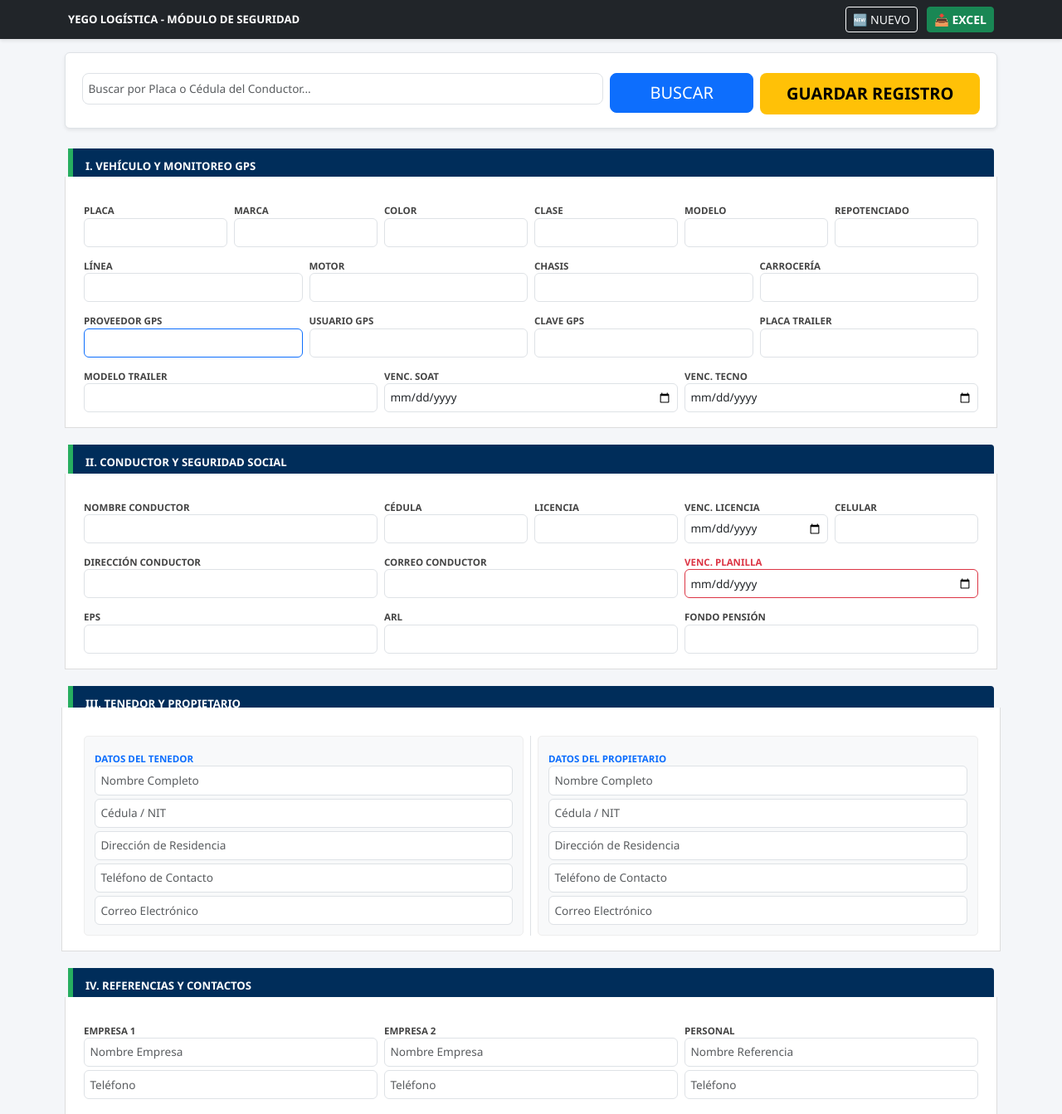
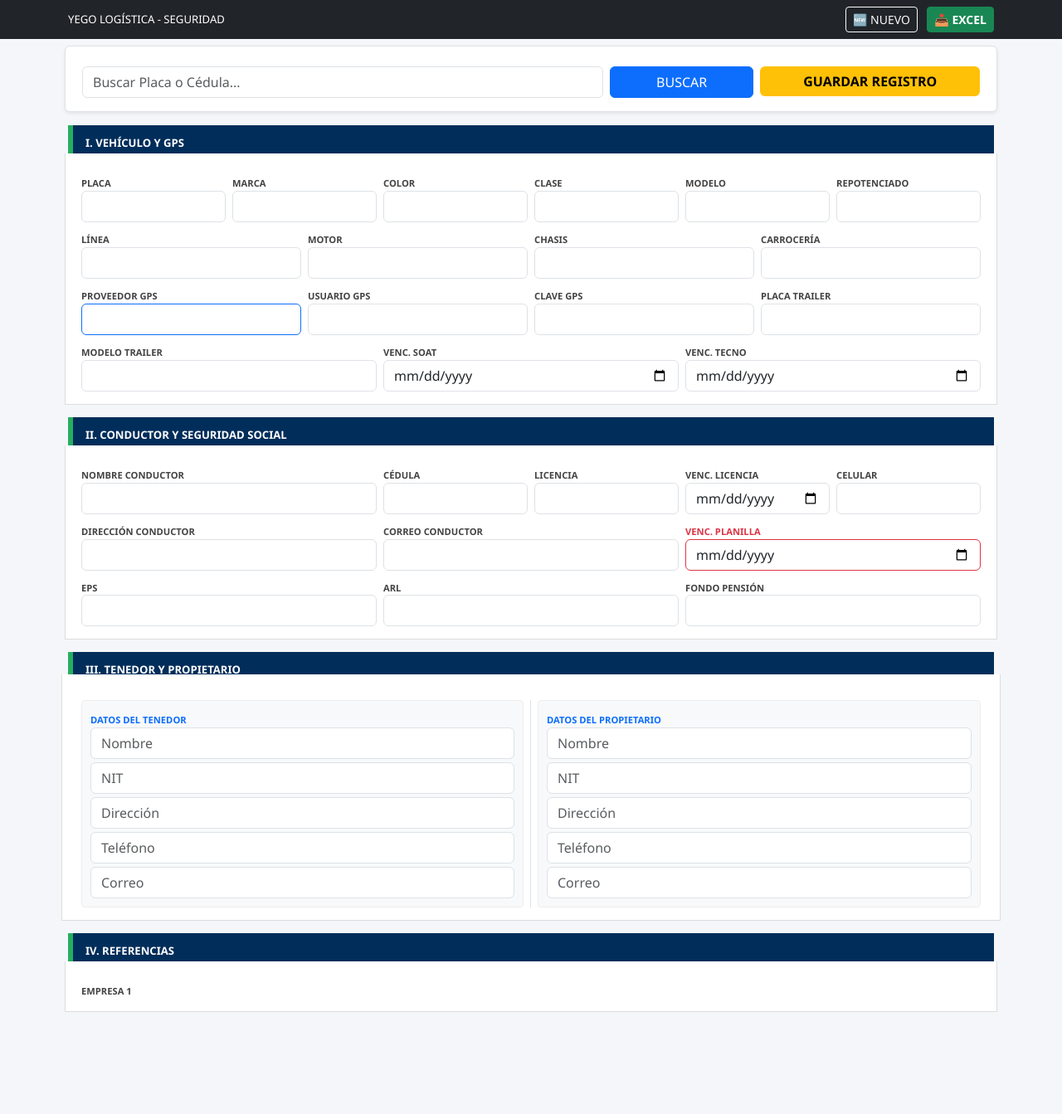
Before and after one commit to proyectodigitalcolombia-ai/yego-logistica-panel, a website: page public/index.html in a window 1280 px wide. Shown: the top 1343 px of the page at 83% size. After the commit the page ends 1268 px from the top, so only its background shows below. Drawn offline with nearby package versions, Linux system fonts and the light colour scheme.

Commit message:
Update index.html

```diff
--- a/public/index.html
+++ b/public/index.html
@@ -8,35 +8,34 @@
         :root { --yego-blue: #002d5a; --yego-green: #27ae60; }
         body { background: #f4f6f9; font-family: 'Segoe UI', sans-serif; font-size: 0.82rem; }
 
-        /* AJUSTE: Línea azul con más espacio para que la palabra se vea completa */
+        /* AJUSTE VISUAL: Más espacio para que el título III no se corte */
         .section-header {
             background: var(--yego-blue);
             color: white;
-            padding: 12px 15px; /* Más aire arriba y abajo */
-            margin-top: 20px;
+            padding: 12px 15px; /* Aumentado para resaltar la palabra */
+            margin-top: 15px;
             font-weight: bold;
             border-left: 6px solid var(--yego-green);
             text-transform: uppercase;
-            line-height: 1.4; /* Evita que el texto choque con los bordes */
-            border-radius: 0 4px 0 0;
+            line-height: 1.4; /* Asegura que la palabra se vea completa arriba y abajo */
         }
 
-        .card-body { background: white; border: 1px solid #ddd; padding: 18px; border-top: none; margin-bottom: 5px; }
-        label { font-weight: bold; font-size: 0.72rem; color: #444; display: block; margin-top: 6px; }
-        .form-control { font-size: 0.85rem; padding: 0.4rem; }
+        .card-body { background: white; border: 1px solid #ddd; padding: 15px; border-top: none; }
+        label { font-weight: bold; font-size: 0.7rem; color: #444; display: block; margin-top: 5px; }
         .vencido { background-color: #ffdce0 !important; border: 1px solid #dc3545 !important; }
         .por-vencer { background-color: #fff3cd !important; border: 1px solid #ffc107 !important; }
-        .btn-yego { background-color: #ffc107; color: #000; font-weight: bold; border: none; padding: 10px; }
-        .btn-yego:hover { background-color: #e5ad06; }
-        .box-sub { background: #f8f9fa; border: 1px solid #eee; padding: 12px; border-radius: 5px; height: 100%; }
-        .navbar { box-shadow: 0 2px 4px rgba(0,0,0,0.1); }
+        .btn-yego { background-color: #ffc107; color: #000; font-weight: bold; border: none; }
+        .box-sub { background: #f8f9fa; border: 1px solid #eee; padding: 10px; border-radius: 4px; height: 100%; }
+
+        .tabla-contenedor { margin-top: 30px; background: white; border-radius: 8px; overflow: hidden; box-shadow: 0 4px 6px rgba(0,0,0,0.1); }
+        .table thead { background: var(--yego-blue); color: white; }
     </style>
 </head>
 <body onload="listarTodo()">
 
 <nav class="navbar bg-dark text-white p-2">
     <div class="container d-flex justify-content-between">
-        <span class="fw-bold">YEGO LOGÍSTICA - MÓDULO DE SEGURIDAD</span>
+        <span>YEGO LOGÍSTICA - SEGURIDAD</span>
         <div>
             <button class="btn btn-outline-light btn-sm me-2" onclick="limpiarForm()">🆕 NUEVO</button>
             <button class="btn btn-success btn-sm fw-bold" onclick="document.getElementById('f').click()">📥 EXCEL</button>
@@ -45,21 +44,15 @@
     </div>
 </nav>
 
-<div class="container mt-4 mb-5">
-    <div class="row g-2 mb-4 bg-white p-3 shadow-sm border rounded">
-        <div class="col-md-7">
-            <input type="text" id="q" class="form-control form-control-lg" placeholder="Buscar por Placa o Cédula del Conductor...">
-        </div>
-        <div class="col-md-2">
-            <button class="btn btn-primary btn-lg w-100" onclick="consultar()">BUSCAR</button>
-        </div>
-        <div class="col-md-3">
-            <button class="btn btn-yego btn-lg w-100" onclick="guardar()">GUARDAR REGISTRO</button>
-        </div>
+<div class="container mt-3 mb-5">
+    <div class="row g-2 mb-3 bg-white p-3 shadow-sm border rounded">
+        <div class="col-md-7"><input type="text" id="q" class="form-control" placeholder="Buscar Placa o Cédula..."></div>
+        <div class="col-md-2"><button class="btn btn-primary w-100" onclick="consultar()">BUSCAR</button></div>
+        <div class="col-md-3"><button class="btn btn-yego w-100" onclick="guardar()">GUARDAR REGISTRO</button></div>
     </div>
 
     <form id="formYego">
-        <div class="section-header">I. VEHÍCULO Y MONITOREO GPS</div>
+        <div class="section-header">I. VEHÍCULO Y GPS</div>
         <div class="card-body row g-2">
             <div class="col-md-2"><label>PLACA</label><input type="text" id="v_placa" class="form-control"></div>
             <div class="col-md-2"><label>MARCA</label><input type="text" id="v_marca" class="form-control"></div>
@@ -76,8 +69,8 @@
             <div class="col-md-3"><label>CLAVE GPS</label><input type="text" id="v_gps_pass" class="form-control"></div>
             <div class="col-md-3"><label>PLACA TRAILER</label><input type="text" id="v_trayler" class="form-control"></div>
             <div class="col-md-4"><label>MODELO TRAILER</label><input type="text" id="v_m_trailer" class="form-control"></div>
-            <div class="col-md-4"><label>VENC. SOAT</label><input type="date" id="v_soat" class="form-control"></div>
-            <div class="col-md-4"><label>VENC. TECNO</label><input type="date" id="v_tecno" class="form-control"></div>
+            <div class="col-md-4"><label>VENC. SOAT</label><input type="date" id="v_soat" class="form-control" onchange="alerta(this.id)"></div>
+            <div class="col-md-4"><label>VENC. TECNO</label><input type="date" id="v_tecno" class="form-control" onchange="alerta(this.id)"></div>
         </div>
 
         <div class="section-header">II. CONDUCTOR Y SEGURIDAD SOCIAL</div>
@@ -85,11 +78,11 @@
             <div class="col-md-4"><label>NOMBRE CONDUCTOR</label><input type="text" id="c_nom" class="form-control"></div>
             <div class="col-md-2"><label>CÉDULA</label><input type="text" id="c_cc" class="form-control"></div>
             <div class="col-md-2"><label>LICENCIA</label><input type="text" id="c_lic" class="form-control"></div>
-            <div class="col-md-2"><label>VENC. LICENCIA</label><input type="date" id="c_venc_lic" class="form-control"></div>
+            <div class="col-md-2"><label>VENC. LICENCIA</label><input type="date" id="c_venc_lic" class="form-control" onchange="alerta(this.id)"></div>
             <div class="col-md-2"><label>CELULAR</label><input type="text" id="c_cel" class="form-control"></div>
             <div class="col-md-4"><label>DIRECCIÓN CONDUCTOR</label><input type="text" id="c_dir" class="form-control"></div>
             <div class="col-md-4"><label>CORREO CONDUCTOR</label><input type="text" id="c_mail" class="form-control"></div>
-            <div class="col-md-4"><label class="text-danger">VENC. PLANILLA</label><input type="date" id="c_venc_planilla" class="form-control border-danger"></div>
+            <div class="col-md-4"><label class="text-danger">VENC. PLANILLA</label><input type="date" id="c_venc_planilla" class="form-control border-danger" onchange="alerta(this.id)"></div>
             <div class="col-md-4"><label>EPS</label><input type="text" id="c_eps" class="form-control"></div>
             <div class="col-md-4"><label>ARL</label><input type="text" id="c_arl" class="form-control"></div>
             <div class="col-md-4"><label>FONDO PENSIÓN</label><input type="text" id="c_pension" class="form-control"></div>
@@ -100,126 +93,25 @@
             <div class="col-md-6 border-end">
                 <div class="box-sub">
                     <label class="text-primary fw-bold">DATOS DEL TENEDOR</label>
-                    <input type="text" id="t_nom" class="form-control mb-1" placeholder="Nombre Completo">
-                    <input type="text" id="t_nit" class="form-control mb-1" placeholder="Cédula / NIT">
-                    <input type="text" id="t_dir" class="form-control mb-1" placeholder="Dirección de Residencia">
-                    <input type="text" id="t_tel" class="form-control mb-1" placeholder="Teléfono de Contacto">
-                    <input type="text" id="t_mail" class="form-control" placeholder="Correo Electrónico">
+                    <input type="text" id="t_nom" class="form-control mb-1" placeholder="Nombre">
+                    <input type="text" id="t_nit" class="form-control mb-1" placeholder="NIT">
+                    <input type="text" id="t_dir" class="form-control mb-1" placeholder="Dirección">
+                    <input type="text" id="t_tel" class="form-control mb-1" placeholder="Teléfono">
+                    <input type="text" id="t_mail" class="form-control" placeholder="Correo">
                 </div>
             </div>
             <div class="col-md-6">
                 <div class="box-sub">
                     <label class="text-primary fw-bold">DATOS DEL PROPIETARIO</label>
-                    <input type="text" id="p_nom" class="form-control mb-1" placeholder="Nombre Completo">
-                    <input type="text" id="p_nit" class="form-control mb-1" placeholder="Cédula / NIT">
-                    <input type="text" id="p_dir" class="form-control mb-1" placeholder="Dirección de Residencia">
-                    <input type="text" id="p_tel" class="form-control mb-1" placeholder="Teléfono de Contacto">
-                    <input type="text" id="p_mail" class="form-control" placeholder="Correo Electrónico">
+                    <input type="text" id="p_nom" class="form-control mb-1" placeholder="Nombre">
+                    <input type="text" id="p_nit" class="form-control mb-1" placeholder="NIT">
+                    <input type="text" id="p_dir" class="form-control mb-1" placeholder="Dirección">
+                    <input type="text" id="p_tel" class="form-control mb-1" placeholder="Teléfono">
+                    <input type="text" id="p_mail" class="form-control" placeholder="Correo">
                 </div>
             </div>
         </div>
 
-        <div class="section-header">IV. REFERENCIAS Y CONTACTOS</div>
+        <div class="section-header">IV. REFERENCIAS</div>
         <div class="card-body row g-2">
-            <div class="col-md-4">
-                <label>EMPRESA 1</label>
-                <input type="text" id="r_e1" class="form-control mb-1" placeholder="Nombre Empresa">
-                <input type="text" id="r_t1" class="form-control" placeholder="Teléfono">
-            </div>
-            <div class="col-md-4">
-                <label>EMPRESA 2</label>
-                <input type="text" id="r_e2" class="form-control mb-1" placeholder="Nombre Empresa">
-                <input type="text" id="r_t2" class="form-control" placeholder="Teléfono">
-            </div>
-            <div class="col-md-4">
-                <label>PERSONAL</label>
-                <input type="text" id="r_per" class="form-control mb-1" placeholder="Nombre Referencia">
-                <input type="text" id="r_tp" class="form-control" placeholder="Teléfono">
-            </div>
-        </div>
-    </form>
-</div>
-
-<script>
-    const val = (id) => document.getElementById(id).value;
-    const set = (id, v) => { if(document.getElementById(id)) document.getElementById(id).value = v || ''; };
-
-    async function listarTodo() {
-        console.log("Sistema Cargado");
-    }
-
-    async function consultar() {
-        const busqueda = val('q');
-        if(!busqueda) return alert("Ingrese un dato para buscar");
-
-        const res = await fetch(`/consultar/${busqueda}`);
-        if(res.ok) {
-            const data = await res.json();
-            llenar(data);
-        } else {
-            alert("Registro no encontrado en la base de datos.");
-        }
-    }
-
-    async function guardar() {
-        if(!val('v_placa')) return alert("La PLACA es obligatoria para guardar.");
-
-        const d = {
-            v: {
-                placa: val('v_placa').toUpperCase(), marca: val('v_marca'), color: val('v_color'),
-                clase: val('v_clase'), modelo: val('v_modelo'), repo: val('v_repo'),
-                linea: val('v_linea'), motor: val('v_motor'), chasis: val('v_chasis'),
-                carro: val('v_carro'), trayler: val('v_trayler'), m_trailer: val('v_m_trailer'),
-                soat: val('v_soat'), tecno: val('v_tecno'), gps_co: val('v_gps_co'),
-                user: val('v_gps_user'), pass: val('v_gps_pass')
-            },
-            c: {
-                nom: val('c_nom'), cc: val('c_cc'), cel: val('c_cel'), lic: val('c_lic'),
-                venc_lic: val('c_venc_lic'), eps: val('c_eps'), arl: val('c_arl'),
-                pension: val('c_pension'), venc_planilla: val('c_venc_planilla'),
-                mail: val('c_mail'), dir: val('c_dir')
-            },
-            t: { nom: val('t_nom'), nit: val('t_nit'), tel: val('t_tel'), mail: val('t_mail'), dir: val('t_dir') },
-            p: { nom: val('p_nom'), nit: val('p_nit'), tel: val('p_tel'), mail: val('p_mail'), dir: val('p_dir') },
-            r: { e1: val('r_e1'), t1: val('r_t1'), e2: val('r_e2'), t2: val('r_t2'), per: val('r_per'), tp: val('r_tp') }
-        };
-
-        const res = await fetch('/guardar', {
-            method: 'POST',
-            headers: {'Content-Type': 'application/json'},
-            body: JSON.stringify(d)
-        });
-
-        const rJson = await res.json();
-        alert(rJson.mensaje);
-    }
-
-    function llenar(d) {
-        if(d.v) Object.keys(d.v).forEach(k => set('v_'+k, d.v[k]));
-        if(d.c) Object.keys(d.c).forEach(k => set('c_'+k, d.c[k]));
-        if(d.t) Object.keys(d.t).forEach(k => set('t_'+k, d.t[k]));
-        if(d.p) Object.keys(d.p).forEach(k => set('p_'+k, d.p[k]));
-        if(d.r) Object.keys(d.r).forEach(k => set('r_'+k, d.r[k]));
-    }
-
-    async function importar() {
-        const fileInput = document.getElementById('f');
-        if(!fileInput.files[0]) return;
-
-        const formData = new FormData();
-        formData.append('archivo', fileInput.files[0]);
-
-        const res = await fetch('/importar', { method: 'POST', body: formData });
-        const data = await res.json();
-        llenar(data);
-        alert("Datos importados del Excel correctamente.");
-    }
-
-    function limpiarForm() {
-        if(confirm("¿Seguro que desea limpiar todo el formulario?")) {
-            document.getElementById("formYego").reset();
-        }
-    }
-</script>
-</body>
-</html>
+            <div class="col-md-4"><label>EMPRESA 1</label><input type="text" id="r_e1" class
```
